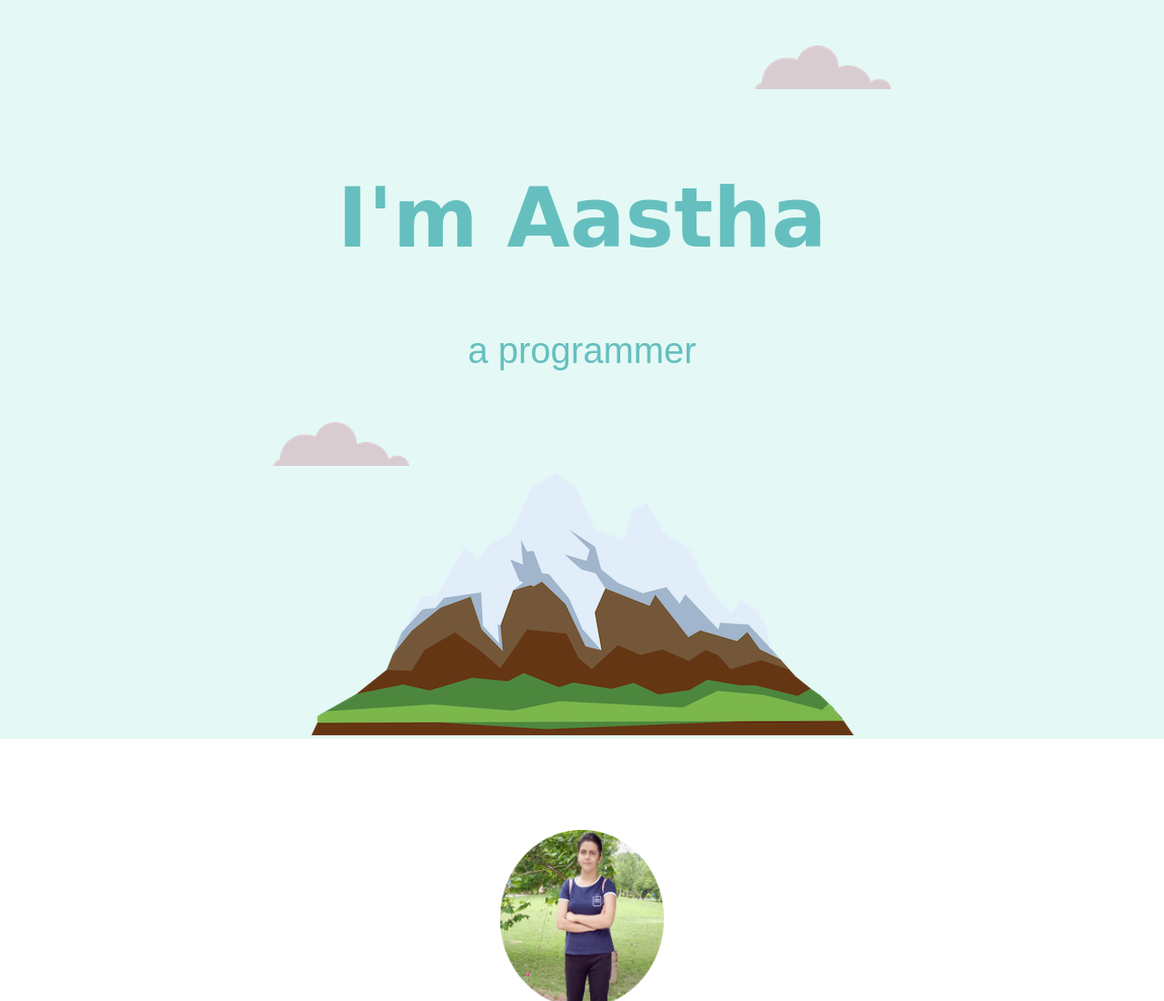
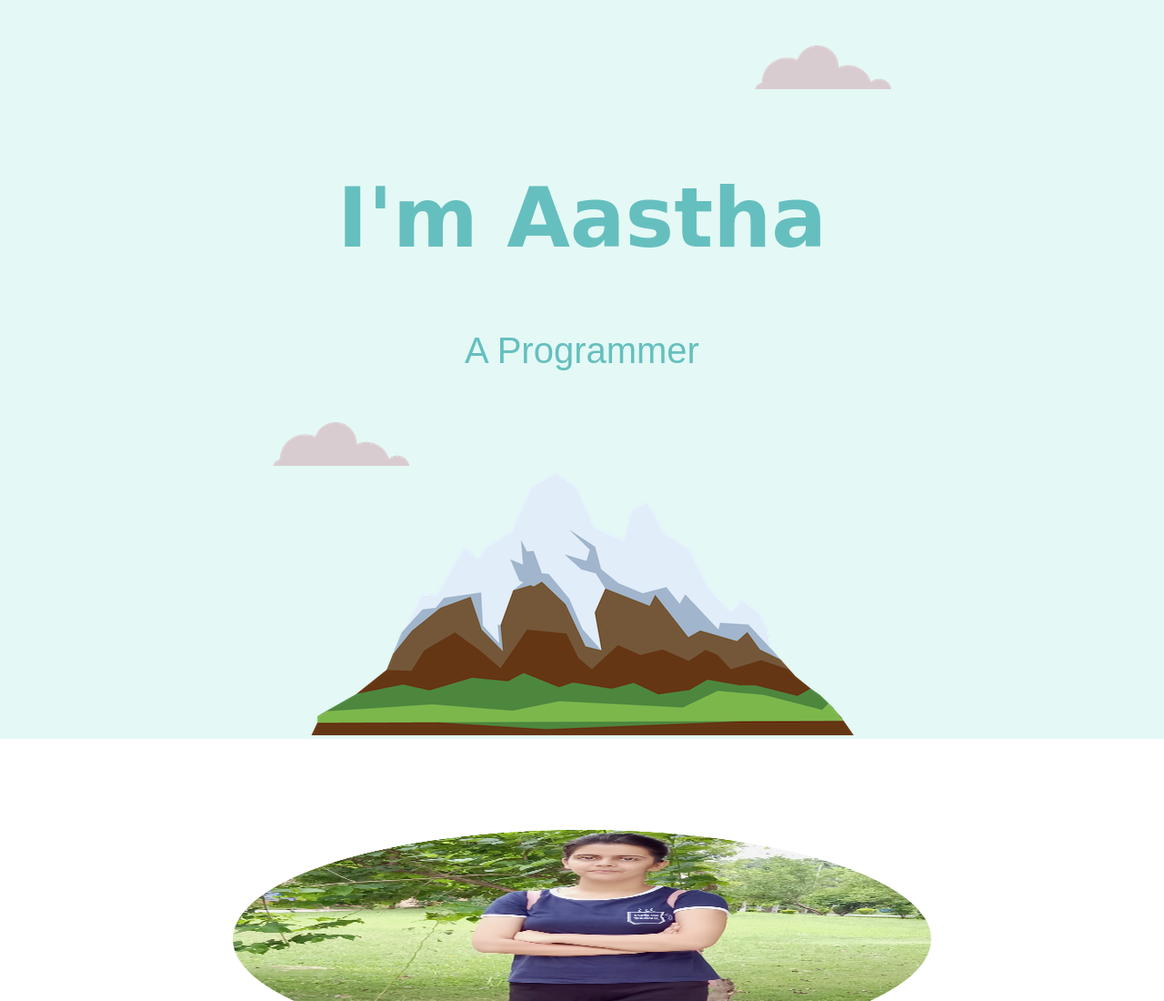
Before and after one commit to aasthasingh650/Website, a plain HTML site: page index.html in a window 1280 px wide. Shown: the top 1100 px of the page at 91% size. Drawn offline with Linux system fonts and the light colour scheme.

Commit message:
Update index.html

```diff
--- a/index.html
+++ b/index.html
@@ -10,14 +10,14 @@
 		<div class="top-container">
 			<img class="top-cloud" src="images/cloud.png" alt="cloud-img">
 			<h1><strong>I'm Aastha</strong></h1>
-			<h2>a programmer</h2>
+			<h2>A Programmer</h2>
 
 			<img class="bottom-cloud" src="images/cloud.png" alt="cloud-img">
 			<img src="images/mountain.png" alt="mountain-img">
 		</div>
 		<div class="middle-container">
 			<div class="profile">
-		    <img src="images/circle-cropped.png" style="width:180px;height:195px;">
+		    <img src="images/circle-cropped.png" style="width:60%;height:30vh;">
 		    <h2>Hello!</h2>
 		    <p class="intro">I am a 1st year undergraduate at IIIT-Allahabad, a beginner at competitive programmer and web development.</p>
 		  	</div> </br>
```
